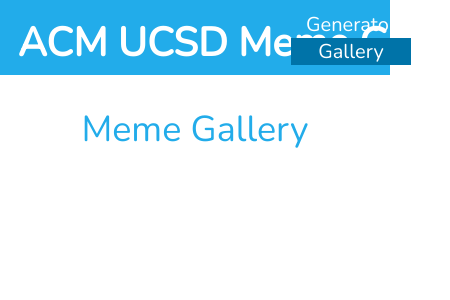
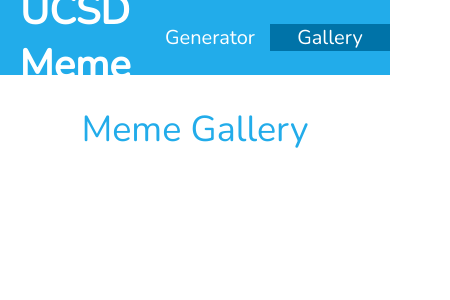
Before and after one commit to falafel72/hackschool, a React (Create React App) app: page /gallery in a window 390 px wide. Shown: the top 300 px of the page, 450 px wide, since content can reach past the window. Built offline with nearby package versions, Linux system fonts and the light colour scheme; no server answers.

Commit message:
Fixes responsiveness of the Generator & Gallery links in the NavBar

```diff
--- a/src/App/App.css
+++ b/src/App/App.css
@@ -6,24 +6,21 @@
   font-size: 40px;
   font-style: normal;
   font-weight: bold;
-  height: 50px;
-  line-height: 50%;
-  position: absolute;
   width: 450px;
 }
 
 #nav-bar{
+  align-items: center;
   background: #22ACEA;
+  display: flex;
+  justify-content: space-between;
   height: 75px;
 }
 
 #links-section{
   align-items: center;
   display: flex;
-  float: right;
-  height: 100%;
-  justify-content: center;
-  width: 20%;
+  justify-content: flex-end;
 }
 
 .App {
@@ -55,10 +52,6 @@
   font-weight: bold;
 }
 
-.selected{
-  background-color:;
-}
-
 .title{
   color: #22ACEA;
   font-family: Nunito;
--- a/src/App/App.js
+++ b/src/App/App.js
@@ -124,14 +124,14 @@
   let links;
   if (props.page === ""){
     links =
-      <div>
+      <div id="links-section">
         <a className="link selected" id="acm-generator" href="/">Generator</a>
         <a className="link" id="acm-gallery" href="/gallery">Gallery</a>
       </div>;
   }
   else if (props.page === "gallery"){
     links =
-      <div>
+      <div id="links-section">
         <a className="link" id="acm-generator" href="/">Generator</a>
         <a className="link selected" id="acm-gallery" href="/gallery">Gallery</a>
       </div>;
@@ -141,9 +141,7 @@
   return(
     <section id='nav-bar'>
       <h1 id="acm"> ACM UCSD Meme Gen </h1>
-      <div id="links-section">
-          {links}
-      </div>
+      {links}
     </section>
   );
 }
```
Also changed, not shown: 1 other file (tests, documents, lock files or other folders).
